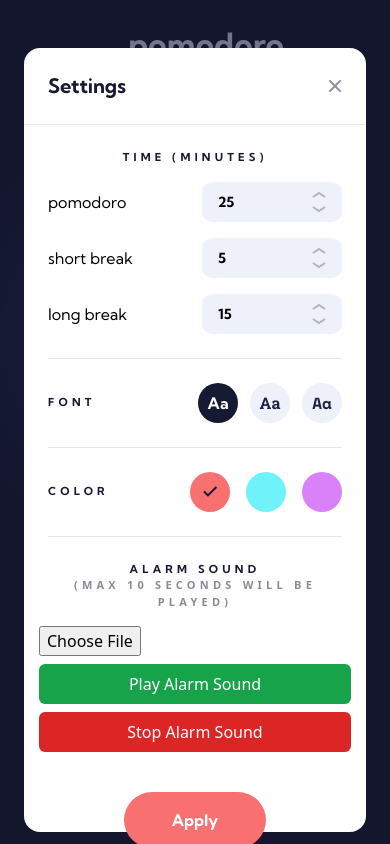
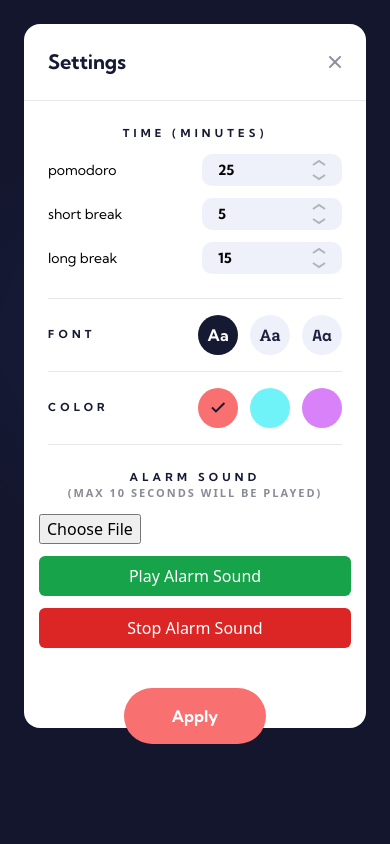
Before and after one commit to Deeperr0/pomodoro-timer, a React (Vite) app: page / in a window 390 px wide. Both pictures are taken after a click on the icon 195 px from the left and 631 px from the top of the page. Built offline with nearby package versions, Linux system fonts and the light colour scheme.

Commit message:
Fixed issue with settings overlay overflowing on small screens

```diff
--- a/src/components/Overlay/Overlay.jsx
+++ b/src/components/Overlay/Overlay.jsx
@@ -1,6 +1,6 @@
 export default function Overlay({ children }) {
   return (
-    <div className="fixed top-0 left-0 h-screen w-screen z-40 flex flex-col px-6 md:items-center md:px-0 py-12 md:py-0 md:justify-center bg-[#0A0C1C] bg-opacity-50">
+    <div className="fixed top-0 left-0 h-screen w-screen z-40 flex flex-col px-6 md:items-center md:px-0 py-6 md:py-0 md:justify-center bg-[#0A0C1C] bg-opacity-50">
       <div className="bg-white rounded-2xl group/container md:w-fit">
         {children}
       </div>
--- a/src/components/Settings/Settings.jsx
+++ b/src/components/Settings/Settings.jsx
@@ -98,16 +98,21 @@ export default function Settings({ setToggleSettings }) {
       </div>
       <hr></hr>
       {/* Time Customization */}
-      <div className="flex flex-col items-center p-6 md:px-10 gap-4">
+      <div className="flex flex-col items-center p-6 md:px-10 gap-3 md:gap-4">
         <p
           className="text-veryDarkBlue text-[11px] font-bold uppercase tracking-[4.23px] w-full text-center md:text-left"
           style={{ fontFamily: localFont }}
         >
           Time (Minutes)
         </p>
-        <div className="flex flex-col gap-4 text-black md:flex-row w-full md:w-auto md:gap-5 md:[&_p]:w-full md:[&>div]:gap-[10px]">
+        <div className="flex flex-col gap-3 text-black md:flex-row w-full md:w-auto md:gap-5 md:[&_p]:w-full md:[&>div]:gap-[10px]">
           <div className="flex justify-between w-full items-center group md:flex-col ">
-            <p style={{ fontFamily: localFont }}>pomodoro</p>
+            <p
+              className="text-sm md:text-base"
+              style={{ fontFamily: localFont }}
+            >
+              pomodoro
+            </p>
             <TimeInput
               time={localPomodoro}
               setTime={setLocalPomodoro}
@@ -115,7 +120,12 @@ export default function Settings({ setToggleSettings }) {
             />
           </div>
           <div className="flex justify-between w-full items-center group md:flex-col">
-            <p style={{ fontFamily: localFont }}>short break</p>
+            <p
+              className="text-sm md:text-base"
+              style={{ fontFamily: localFont }}
+            >
+              short break
+            </p>
             <TimeInput
               time={localShortBreak}
               setTime={setLocalShortBreak}
@@ -124,7 +134,12 @@ export default function Settings({ setToggleSettings }) {
             />
           </div>
           <div className="flex justify-between w-full items-center group md:flex-col">
-            <p style={{ fontFamily: localFont }}>long break</p>
+            <p
+              className="text-sm md:text-base"
+              style={{ fontFamily: localFont }}
+            >
+              long break
+            </p>
             <TimeInput
               time={localLongBreak}
               setTime={setLocalLongBreak}
@@ -136,7 +151,7 @@ export default function Settings({ setToggleSettings }) {
       </div>
       <hr className="mx-6"></hr>
       {/* Font Customization */}
-      <div className="flex items-center p-6 md:px-10 justify-between">
+      <div className="flex items-center py-4 px-6 md:py-6 md:px-10 justify-between">
         <p
           className="h-full text-veryDarkBlue text-[11px] tracking-[4.23px] font-bold uppercase"
           style={{ fontFamily: localFont }}
@@ -178,14 +193,14 @@ export default function Settings({ setToggleSettings }) {
       </div>
       <hr className="mx-6"></hr>
       {/* Color Customization */}
-      <div className="flex items-center p-6 md:px-10 justify-between">
+      <div className="flex items-center py-4 px-6 md:py-6 md:px-10 justify-between">
         <p
           className="text-veryDarkBlue text-[11px] tracking-[4.23px] font-bold uppercase h-full"
           style={{ fontFamily: localFont }}
         >
           Color
         </p>
-        <div className="h-full [&>button]:rounded-full [&>button]:aspect-square [&>button]:w-10 [&>button]:h-10 flex gap-4 md:mt-0 items-center">
+        <div className="h-full [&>button]:rounded-full [&>button]:aspect-square [&>button]:w-10 [&>button]:h-10 flex gap-3 md:gap-4 md:mt-0 items-center">
           <button
             className="bg-customRed flex justify-center items-center"
             onClick={() => setLocalBackgroundColor("#f87070")}
@@ -250,20 +265,20 @@ export default function Settings({ setToggleSettings }) {
       </div>
       <hr className="mx-6"></hr>
       {/* Alarm Sound Settings */}
-      <div className="flex flex-col items-center p-6 md:px-10 gap-4">
-        <div className="text-center gap-2">
+      <div className="flex flex-col items-center p-6 md:px-10 gap-3 md:gap-4">
+        <div className="text-center gap-3">
           <p
             className="text-veryDarkBlue text-[11px] font-bold uppercase tracking-[4.23px]"
             style={{ fontFamily: localFont }}
           >
             Alarm Sound
           </p>
-          <p className="text-veryDarkBlue text-[11px] font-bold uppercase tracking-[4.23px] opacity-50">
+          <p className="text-veryDarkBlue text-[11px] font-bold uppercase tracking-[2px] md:tracking-[4.23px] opacity-50">
             (Max 10 seconds will be played)
           </p>
         </div>
-        <div className="flex flex-col gap-2">
-          <div className="flex flex-col md:flex-row gap-2 text-">
+        <div className="flex flex-col gap-3">
+          <div className="flex flex-col md:flex-row gap-3 text-">
             <input
               type="file"
               accept="audio/*"
--- a/src/components/TimeInput/TimeInput.jsx
+++ b/src/components/TimeInput/TimeInput.jsx
@@ -1,6 +1,6 @@
 export default function TimeInput({ time, setTime, defaultValue, font }) {
   return (
-		<div className="h-10 bg-customLightGray w-[140px] px-4 rounded-[10px] flex items-center justify-between">
+    <div className="h-8 md:h-10 bg-customLightGray w-[140px] px-4 rounded-[10px] flex items-center justify-between">
       <input
         type="number"
         min="1"
```
Lines whose indentation alone changed are shown as unchanged.
